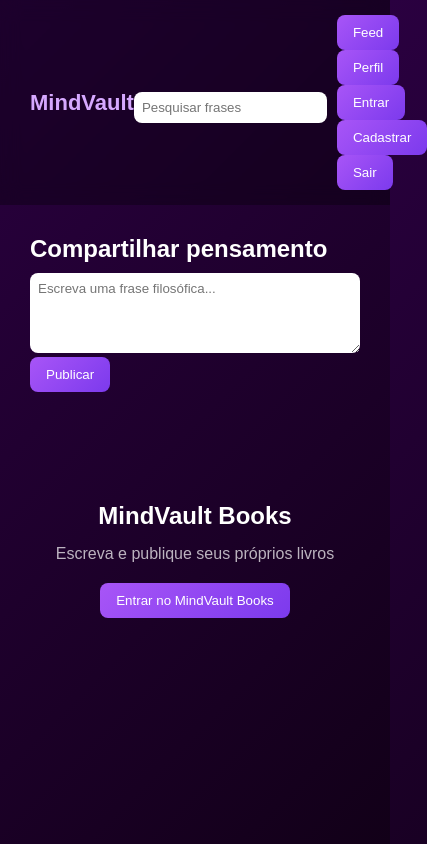
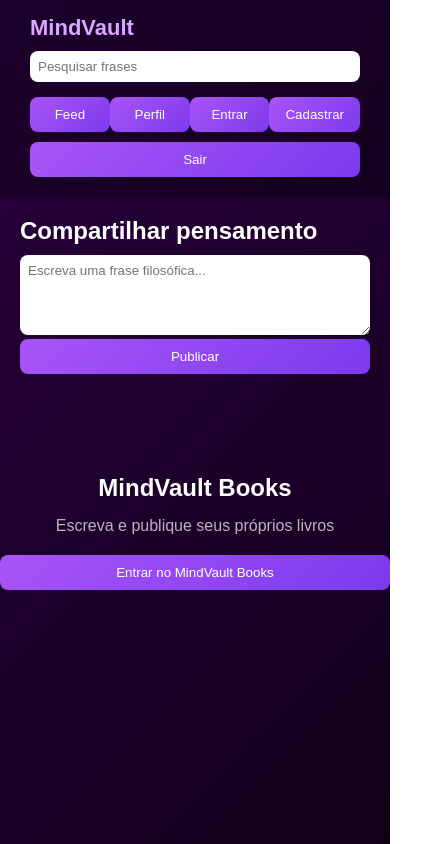
Before and after one commit to LuisMattosns/mindvault, a plain HTML site: page index.html in a window 390 px wide. Shown: the whole page, 427 px wide, since content can reach past the window. Drawn offline with Linux system fonts and the light colour scheme.

Commit message:
Add files via upload

```diff
--- a/index.html
+++ b/index.html
@@ -4,6 +4,7 @@
 
 <head>
 <meta charset="UTF-8">
+<meta name="viewport" content="width=device-width, initial-scale=1.0">
 <title>MindVault</title>
 
 <style>
@@ -122,6 +123,46 @@ border:none;
 width:200px;
 }
 
+/* RESPONSIVO CELULAR */
+
+@media (max-width:768px){
+
+nav{
+flex-wrap:wrap;
+}
+
+.search{
+width:100%;
+margin-top:10px;
+}
+
+.nav-buttons{
+width:100%;
+display:flex;
+flex-wrap:wrap;
+margin-top:10px;
+}
+
+.nav-buttons button{
+flex:1;
+margin:5px 0;
+}
+
+button{
+width:100%;
+}
+
+.page{
+padding:20px;
+}
+
+.profile img{
+width:90px;
+height:90px;
+}
+
+}
+
 </style>
 
 </head>
@@ -136,7 +177,11 @@ width:200px;
 
 <div class="nav-buttons">
 
-<button onclick="showPage('feed')">Feed</button> <button onclick="showPage('perfil')">Perfil</button> <button onclick="showPage('login')">Entrar</button> <button onclick="showPage('cadastro')">Cadastrar</button> <button onclick="logout()">Sair</button>
+<button onclick="showPage('feed')">Feed</button>
+<button onclick="showPage('perfil')">Perfil</button>
+<button onclick="showPage('login')">Entrar</button>
+<button onclick="showPage('cadastro')">Cadastrar</button>
+<button onclick="logout()">Sair</button>
 
 </div>
 
```
Also changed, not shown: textos.html (+36 -0 lines).
